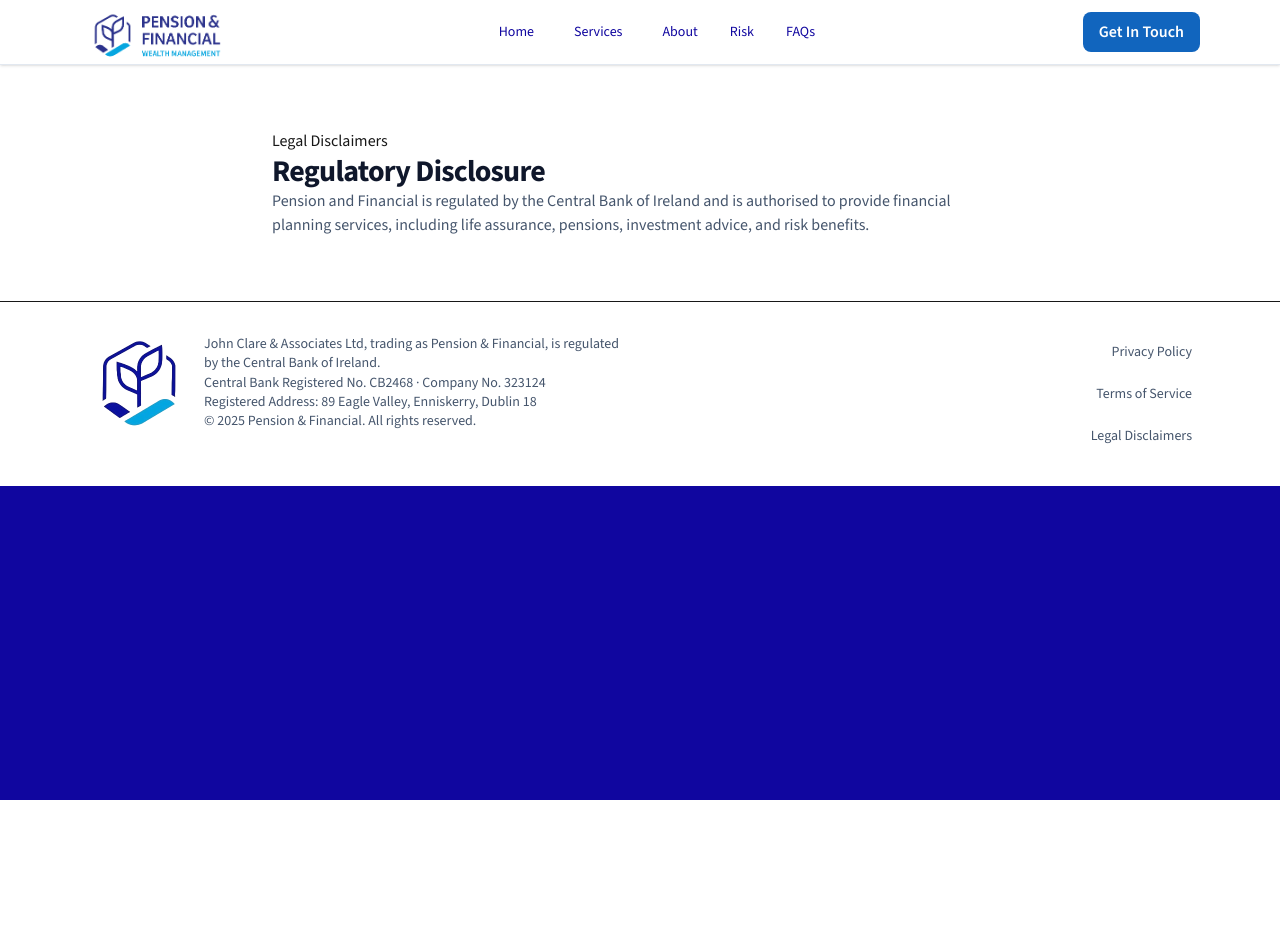
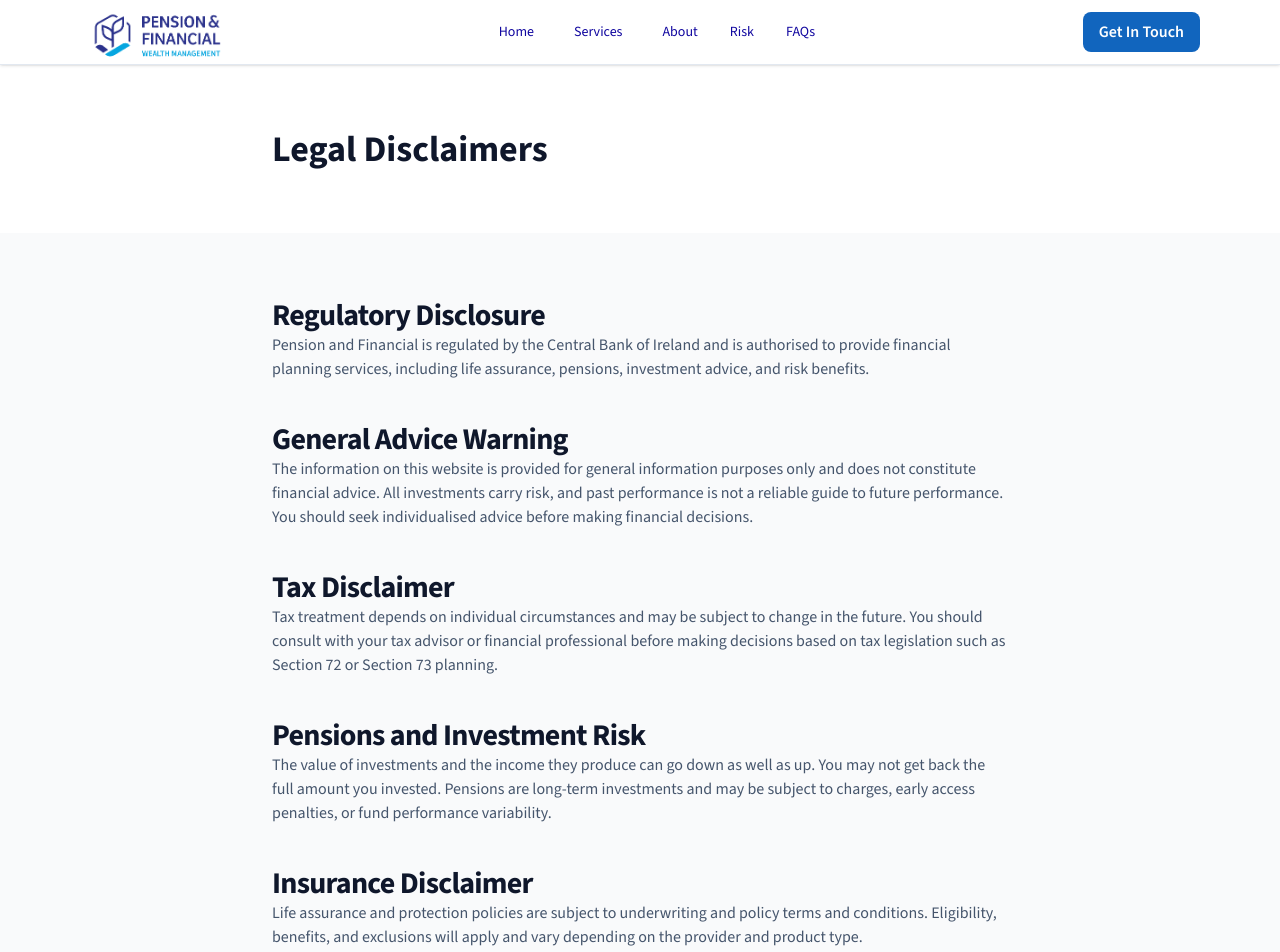
Before and after one commit to hubertkrzem/pension-and-financial, a Next.js app: page /legal in a window 1280 px wide. Shown: the top 952 px of the page. Before the commit the page ends 800 px from the top, so only its background shows below. Built offline with nearby package versions, Linux system fonts and the light colour scheme.

Commit message:
Added legal disclaimer page

```diff
--- a/src/app/legal/_components/disclaimers.tsx
+++ b/src/app/legal/_components/disclaimers.tsx
@@ -1,20 +1,70 @@
+type TemplateProps = {
+  title: string;
+  subtitle: string;
+};
+
+function Template({ title, subtitle }: TemplateProps) {
+  return (
+    <div className="mt-10 first:mt-0">
+      <h2 className="text-2xl font-bold tracking-tight text-slate-900 sm:text-3xl">
+        {title}
+      </h2>
+
+      <p className="text-slate-600">
+        {subtitle}
+      </p>
+    </div>
+  );
+}
+
+
 export default function Disclaimers() {
     return(
-    <section className="bg-white py-14 sm:py-16">
+    <section className="bg-gray-50 py-14 sm:py-16">
         <div className="mx-auto max-w-3xl px-4 text-left">
-            <h1 className="">
-                Legal Disclaimers
-            </h1>
+            <Template
+            title="Regulatory Disclosure"
+            subtitle="Pension and Financial is regulated by the Central Bank of Ireland and is authorised to
+                    provide financial planning services, including life assurance, pensions, investment advice,
+                    and risk benefits."
+            />
 
-            <h2 className="text-2xl font-bold tracking-tight text-slate-900 sm:text-3xl">
-            Regulatory Disclosure
-            </h2>
-
-            <p className="text-slate-600">
-            Pension and Financial is regulated by the Central Bank of Ireland and is authorised to
-            provide financial planning services, including life assurance, pensions, investment advice,
-            and risk benefits.
-            </p>
+            <Template
+                title="General Advice Warning"
+                subtitle="
+                        The information on this website is provided for general information purposes only and does
+                        not constitute financial advice. All investments carry risk, and past performance is not a
+                        reliable guide to future performance. You should seek individualised advice before making
+                        financial decisions."
+            />
+            <Template
+                title="Tax Disclaimer"
+                subtitle="
+                        Tax treatment depends on individual circumstances and may be subject to change in the
+                        future. You should consult with your tax advisor or financial professional before making
+                        decisions based on tax legislation such as Section 72 or Section 73 planning."
+            />
+            <Template
+                title="Pensions and Investment Risk"
+                subtitle="
+                        The value of investments and the income they produce can go down as well as up. You may
+                        not get back the full amount you invested. Pensions are long-term investments and may be
+                        subject to charges, early access penalties, or fund performance variability."
+            />
+            <Template
+                title="Insurance Disclaimer"
+                subtitle="
+                        Life assurance and protection policies are subject to underwriting and policy terms and
+                        conditions. Eligibility, benefits, and exclusions will apply and vary depending on the provider
+                        and product type."
+            />
+            <Template
+                title="Website content liability"
+                subtitle="
+                        Every effort has been made to ensure the accuracy of this information; however, we accept no
+                        liability for any loss arising from reliance on the content provided herein. This site and its
+                        content are subject to copyright and may not be reproduced without written permission."
+            />
         </div>
     </section>
     );
--- /dev/null
+++ b/src/app/legal/_components/title.tsx
@@ -0,0 +1,12 @@
+
+export default function Legal() {
+  return (
+    <section className="bg-white py-14 sm:py-16">
+        <div className="mx-auto max-w-3xl px-4 text-left">
+            <h1 className="text-slate-900 font-bold text-4xl">
+                Legal Disclaimers
+            </h1>
+        </div>
+    </section>
+  );
+}
--- a/src/app/legal/page.tsx
+++ b/src/app/legal/page.tsx
@@ -3,6 +3,13 @@ import Disclaimers from "./_components/disclaimers";
 export default function Legal() {
   return (
     <>
+    <section className="bg-white py-14 sm:py-16">
+        <div className="mx-auto max-w-3xl px-4 text-left">
+            <h1 className="text-slate-900 font-bold text-4xl">
+                Legal Disclaimers
+            </h1>
+        </div>
+    </section>
     <Disclaimers/>
     </>
   );
--- a/src/components/footer.tsx
+++ b/src/components/footer.tsx
@@ -47,7 +47,7 @@ export default function Footer() {
               </Link>
             </li>
             <li>
-              <Link href="#" className="block py-2 hover:text-blue-700">
+              <Link href="/legal" className="block py-2 hover:text-blue-700">
                 Legal Disclaimers
               </Link>
             </li>
```
